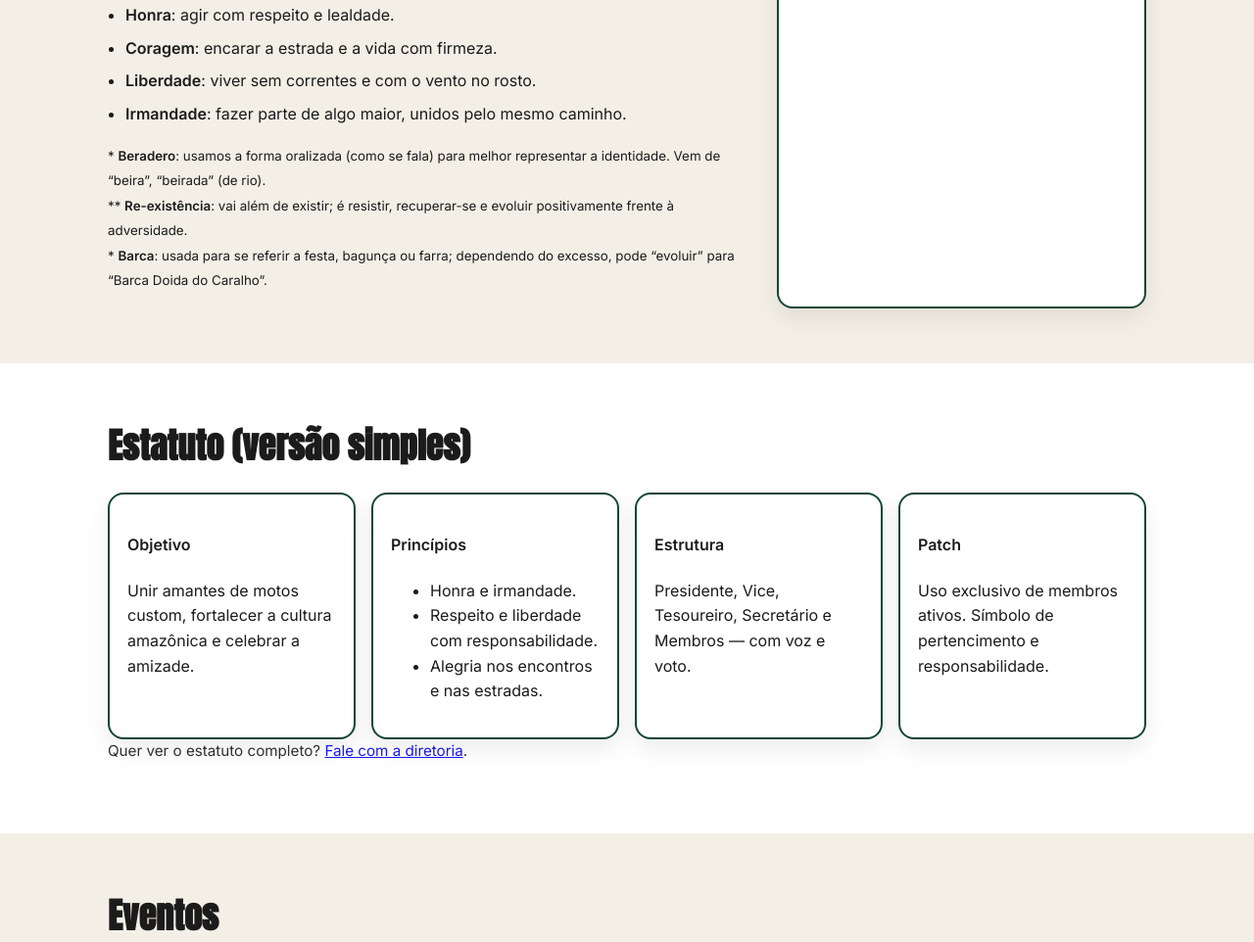
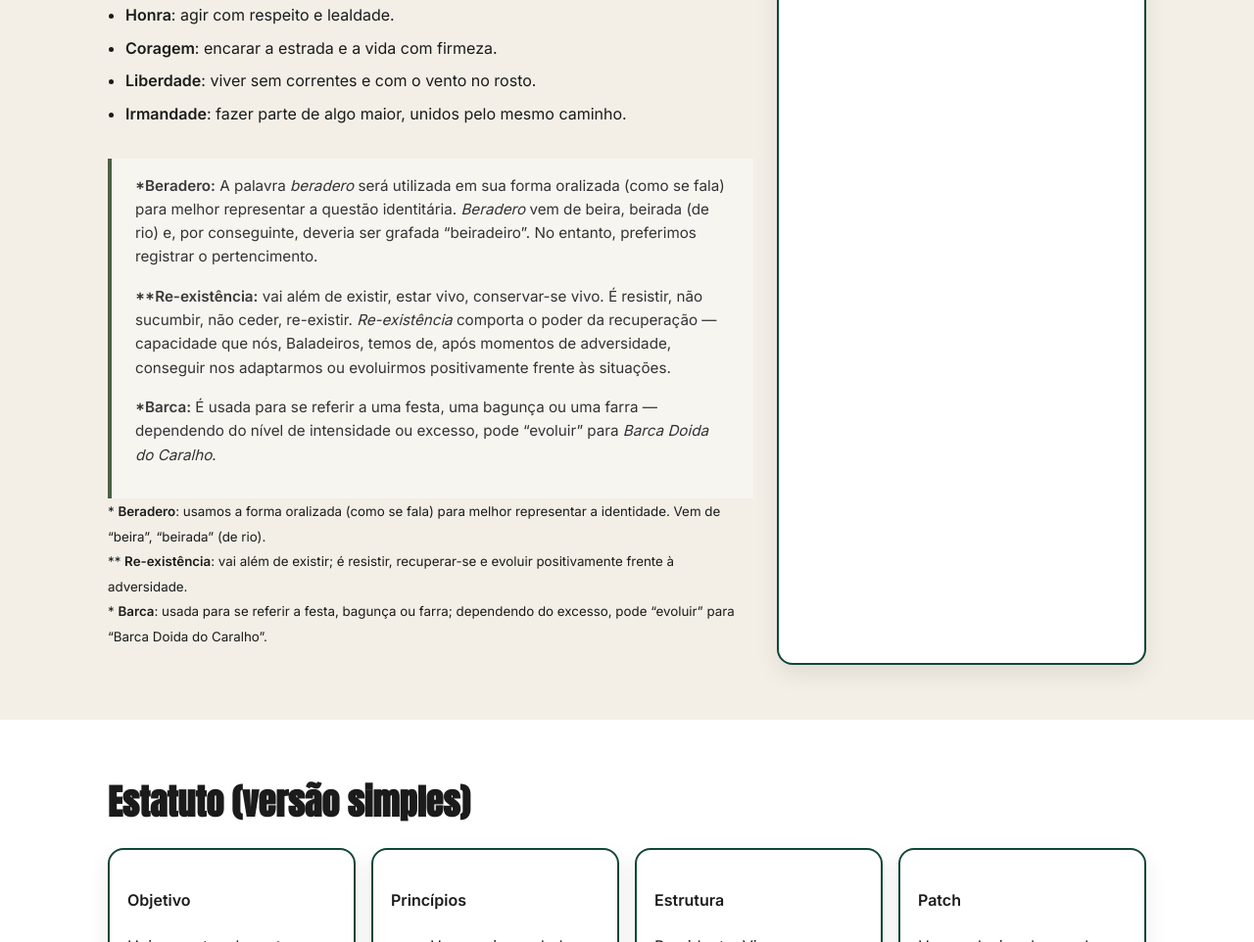
Before and after one commit to nuxman/baladeirosmc, a plain HTML site: page index.html in a window 1280 px wide. Shown: the part 1563-2525 px from the top of the page at 98% size. Drawn offline with Linux system fonts and the light colour scheme.

Commit message:
Adiciona notas explicativas (Beradero, Re-existência, Barca) à seção Quem somos

```diff
--- a/index.html
+++ b/index.html
@@ -80,6 +80,14 @@
             <li><strong>Liberdade</strong>: viver sem correntes e com o vento no rosto.</li>
             <li><strong>Irmandade</strong>: fazer parte de algo maior, unidos pelo mesmo caminho.</li>
           </ul>
+
+          <div class="notes">
+              <p><strong>*Beradero:</strong> A palavra <em>beradero</em> será utilizada em sua forma oralizada (como se fala) para melhor representar a questão identitária. <em>Beradero</em> vem de beira, beirada (de rio) e, por conseguinte, deveria ser grafada “beiradeiro”. No entanto, preferimos registrar o pertencimento.</p>
+
+              <p><strong>**Re-existência:</strong> vai além de existir, estar vivo, conservar-se vivo. É resistir, não sucumbir, não ceder, re-existir. <em>Re-existência</em> comporta o poder da recuperação — capacidade que nós, Baladeiros, temos de, após momentos de adversidade, conseguir nos adaptarmos ou evoluirmos positivamente frente às situações.</p>
+
+              <p><strong>*Barca:</strong> É usada para se referir a uma festa, uma bagunça ou uma farra — dependendo do nível de intensidade ou excesso, pode “evoluir” para <em>Barca Doida do Caralho</em>.</p>
+          </div>
 
           <p><small>
             * <strong>Beradero</strong>: usamos a forma oralizada (como se fala) para melhor representar a identidade. Vem de &ldquo;beira&rdquo;, &ldquo;beirada&rdquo; (de rio).<br>
--- a/styles.css
+++ b/styles.css
@@ -32,6 +32,23 @@ html,body{
   box-shadow: none;
   background: transparent;
   object-fit: contain;  /* Garante proporção correta */
+}
+.notes {
+  margin-top: 2rem;
+  padding: 1rem 1.5rem;
+  border-left: 4px solid #4b6043; /* verde-escuro */
+  background-color: #f7f5f0;
+  font-size: 0.95rem;
+  color: #333;
+  line-height: 1.6;
+}
+
+.notes em {
+  font-style: italic;
+}
+
+.notes strong {
+  color: #3a3a3a;
 }
 @media (max-width:600px){ .logo{ width:84px; } }
 .titleblock h1{font-family:Anton, Impact, Haettenschweiler, 'Arial Narrow Bold', sans-serif;font-size:42px;letter-spacing:.5px;margin:0;}
```
